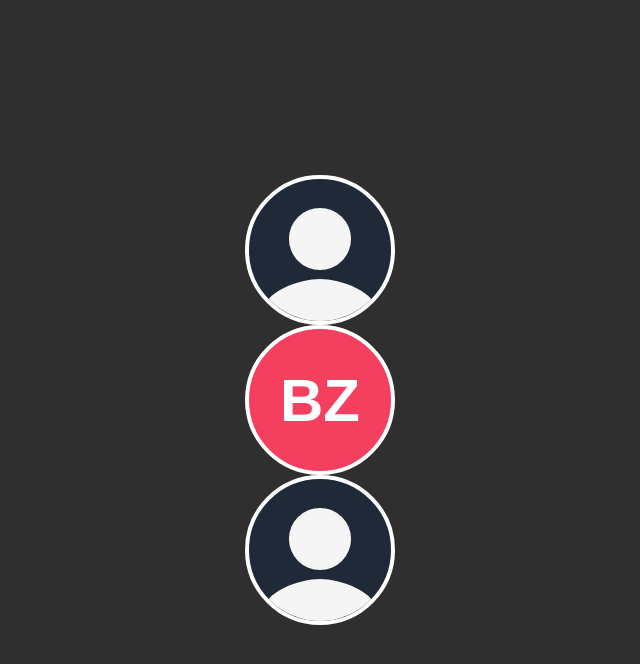
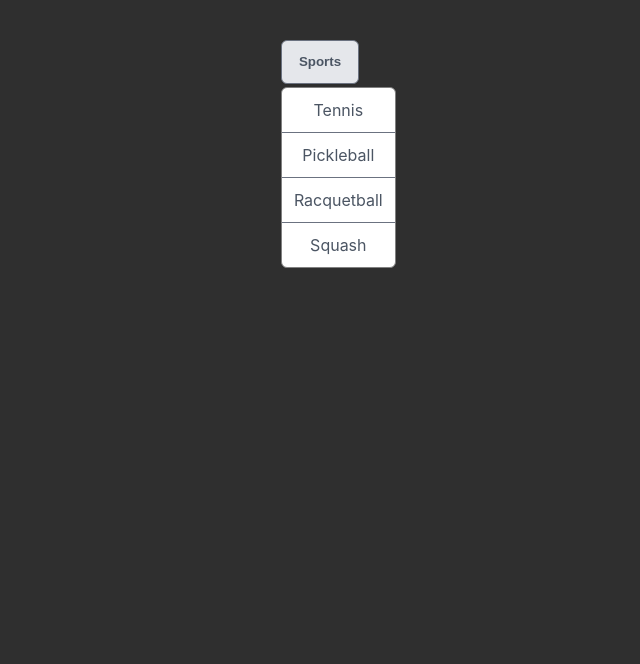
Before and after one commit to githubarj/advanced-react, a React (Vite) app: page / in a window 1280 px wide. Shown: the top 664 px of the page, without its empty margins (320-960 px from the left). Built offline with nearby package versions, Linux system fonts and the light colour scheme.

Commit message:
Starting compound components

```diff
--- a/src/App.css
+++ b/src/App.css
@@ -3,18 +3,14 @@
 }
 
 body {
+    background-color: #2f2f2f;
+    height: 100vh;
     margin: 0;
     padding: 0;
-    background-color: #e9e3ff;
-}
-
-main {
-    height: 100vh;
-    width: 100vw;
     display: flex;
-    flex-direction: column;
     justify-content: center;
-    align-items: center;
+    margin-top: 40px;
+    font-family: Inter;
 }
 
 button {
@@ -31,19 +27,18 @@ button {
     align-items: center;
 }
 
+button:focus {
+    outline: none;
+}
+
 button.button-sm {
     padding: 7px 11px;
     font-size: 12px;
 }
 
 button.button-lg {
-    padding: 30px 40px;
+    padding: 13px 25px;
 }
-
-.green {
-    color: green;
-}
-
 
 button.button-success {
     color: #047857;
@@ -62,3 +57,41 @@ button.button-danger {
     background-color: #FEF2F2;
     border-color: #F87171;
 }
+
+.menu {
+    position: relative;
+    display: inline-block;
+}
+
+.menu-button {
+    background-color: white;
+}
+
+.menu-dropdown {
+    position: absolute;
+    left: 0;
+    margin-top: 3px;
+    background-color: white;
+    border: 1px solid gray;
+    border-radius: 6px;
+    background-color: white;
+}
+
+.menu-item {
+    color: #4B5563;
+    padding: .75rem;
+    cursor: pointer;
+    min-width: 100px;
+    display: flex;
+    justify-content: center;
+    align-items: center;
+    user-select: none;
+}
+
+.menu-item:hover {
+    background-color: whitesmoke;
+}
+
+.menu-item:not(:last-child) {
+    border-bottom: 1px solid #6B7280;
+}
--- a/src/App.jsx
+++ b/src/App.jsx
@@ -1,5 +1,8 @@
 import "./App.css";
-import Avatar from "./Components/Avatar/Avatar";
+// import Avatar from "./Components/Avatar/Avatar";
+import Menu from "./Components/Menu/Menu";
+import MenuButton from "./Components/Menu/MenuButton";
+import MenuDropdown from "./Components/Menu/MenuDropdown";
 // import Button from "./Components/Button";
 // import { FcGoogle } from "react-icons/fc";
 
@@ -8,13 +11,20 @@ function App() {
 
   return (
     <main>
+      <Menu>
+        <MenuButton buttonText="Sports" />
+        <MenuDropdown
+          items={["Tennis", "Pickleball", "Racquetball", "Squash"]}
+        />
+      </Menu>
+
       {/* <Button onClick={logIn} variant="success" size="sm" className="green">
         <FcGoogle />
         Log in with Google
       </Button> */}
-      <Avatar src="" alt="" />
+      {/* <Avatar src="" alt="" />
       <Avatar> BZ </Avatar>
-      <Avatar />
+      <Avatar /> */}
     </main>
   );
 }
--- a/src/Components/Avatar/Avatar.jsx
+++ b/src/Components/Avatar/Avatar.jsx
@@ -17,7 +17,7 @@ function Avatar({ src, alt, children }) {
             ? "avatar"
             : children
             ? "avatar avatar-letters"
-            : "avatar avatar-icon"
+            : `avatar avatar-icon ${chooseColor} `
         }
       >
         {src ? (
--- /dev/null
+++ b/src/Components/Menu/Menu.jsx
@@ -0,0 +1,22 @@
+import React, { Children } from "react";
+import PropTypes from "prop-types"
+
+export default function Menu({children}) {
+
+  const [open, setOpen] = React.useState(true);
+
+  function toggle() {
+    setOpen((prevOpen) => !prevOpen);
+  }
+
+  return (
+    <div className="menu">
+     {children}
+    </div>
+  );
+}
+
+
+Menu.propTypes = {
+    children: PropTypes.array,
+}
--- /dev/null
+++ b/src/Components/Menu/MenuButton.jsx
@@ -0,0 +1,11 @@
+import Button from "../Button";
+import PropTypes from "prop-types"
+export default function MenuButton({ buttonText, onClick }) {
+  return <Button onClick={onClick}>{buttonText}</Button>;
+}
+
+
+MenuButton.propTypes = {
+    buttonText : PropTypes.string,
+    onClick : PropTypes.func,
+}
--- /dev/null
+++ b/src/Components/Menu/MenuDropdown.jsx
@@ -0,0 +1,16 @@
+import PropTypes from "prop-types";
+export default function MenuDropdown({ items }) {
+  return (
+    <div className="menu-dropdown">
+      {items.map((item) => (
+        <div className="menu-item" key={item}>
+          {item}
+        </div>
+      ))}
+    </div>
+  );
+}
+
+MenuDropdown.propTypes = {
+  items: PropTypes.object,
+};
```
